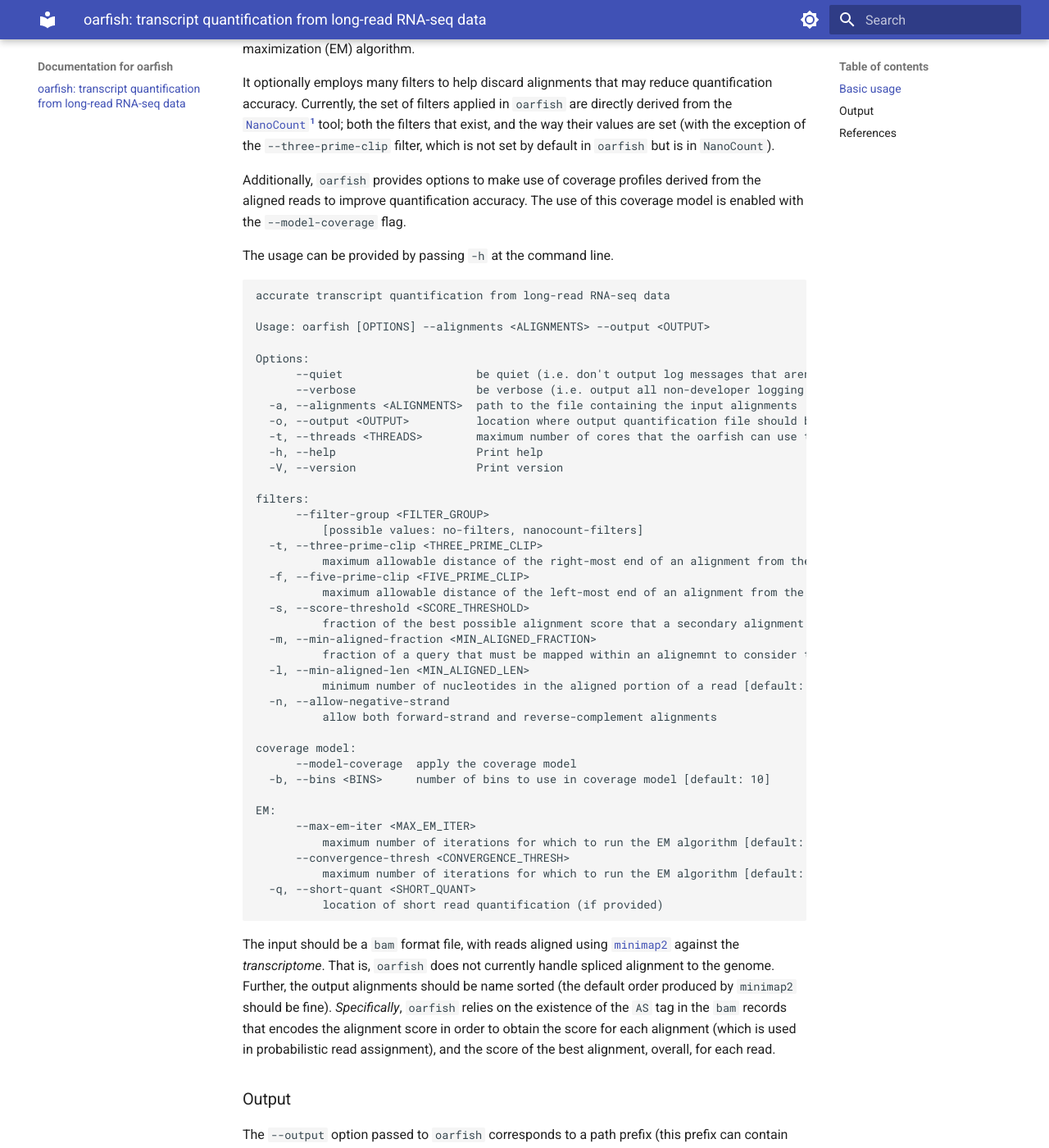
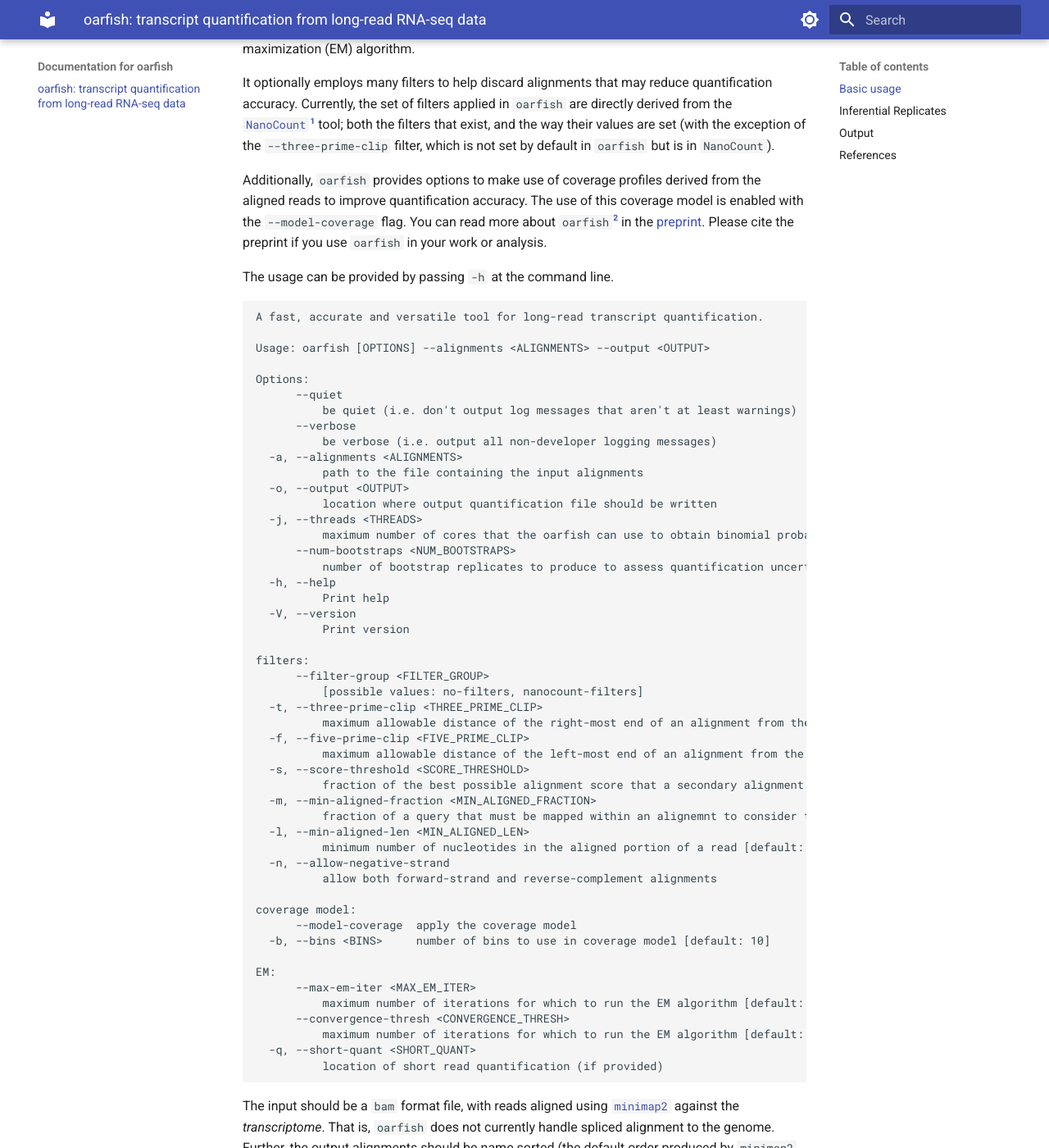
Before and after one commit to COMBINE-lab/oarfish, an MkDocs documentation site: the page built from docs/index.md, in a window 1280 px wide and 1400 px high, scrolled down 323 px. Shown: the whole window at 82% size. Built offline with MkDocs 1.6.1 and Material for MkDocs 9.7.7, drawn with Linux system fonts in a browser that asks for light colours; some of the changed text lies outside the part shown.

Commit message:
update docs

````diff
--- a/docs/index.md
+++ b/docs/index.md
@@ -6,22 +6,31 @@
 
 It optionally employs many filters to help discard alignments that may reduce quantification accuracy.  Currently, the set of filters applied in `oarfish` are directly derived from the [`NanoCount`](https://github.com/a-slide/NanoCount)[^Gleeson] tool; both the filters that exist, and the way their values are set (with the exception of the `--three-prime-clip` filter, which is not set by default in `oarfish` but is in `NanoCount`).
 
-Additionally, `oarfish` provides options to make use of coverage profiles derived from the aligned reads to improve quantification accuracy.  The use of this coverage model is enabled with the `--model-coverage` flag.
+Additionally, `oarfish` provides options to make use of coverage profiles derived from the aligned reads to improve quantification accuracy.  The use of this coverage model is enabled with the `--model-coverage` flag. You can read more about `oarfish`[^preprint] in the [preprint](https://www.biorxiv.org/content/10.1101/2024.02.28.582591v1). Please cite the preprint if you use `oarfish` in your work or analysis.
 
 The usage can be provided by passing `-h` at the command line.
 ```
-accurate transcript quantification from long-read RNA-seq data
+A fast, accurate and versatile tool for long-read transcript quantification.
 
 Usage: oarfish [OPTIONS] --alignments <ALIGNMENTS> --output <OUTPUT>
 
 Options:
-      --quiet                    be quiet (i.e. don't output log messages that aren't at least warnings)
-      --verbose                  be verbose (i.e. output all non-developer logging messages)
-  -a, --alignments <ALIGNMENTS>  path to the file containing the input alignments
-  -o, --output <OUTPUT>          location where output quantification file should be written
-  -t, --threads <THREADS>        maximum number of cores that the oarfish can use to obtain binomial probability [default: 1]
-  -h, --help                     Print help
-  -V, --version                  Print version
+      --quiet
+          be quiet (i.e. don't output log messages that aren't at least warnings)
+      --verbose
+          be verbose (i.e. output all non-developer logging messages)
+  -a, --alignments <ALIGNMENTS>
+          path to the file containing the input alignments
+  -o, --output <OUTPUT>
+          location where output quantification file should be written
+  -j, --threads <THREADS>
+          maximum number of cores that the oarfish can use to obtain binomial probability [default: 1]
+      --num-bootstraps <NUM_BOOTSTRAPS>
+          number of bootstrap replicates to produce to assess quantification uncertainty [default: 0]
+  -h, --help
+          Print help
+  -V, --version
+          Print version
 
 filters:
       --filter-group <FILTER_GROUP>
@@ -54,6 +63,9 @@
 
 The input should be a `bam` format file, with reads aligned using [`minimap2`](https://github.com/lh3/minimap2) against the _transcriptome_. That is, `oarfish` does not currently handle spliced alignment to the genome.  Further, the output alignments should be name sorted (the default order produced by `minimap2` should be fine). _Specifically_, `oarfish` relies on the existence of the `AS` tag in the `bam` records that encodes the alignment score in order to obtain the score for each alignment (which is used in probabilistic read assignment), and the score of the best alignment, overall, for each read.
 
+### Inferential Replicates
+
+`oarfish` has the ability to compute [_inferential replicates_](https://academic.oup.com/nar/article/47/18/e105/5542870) of its quantification estimates. This is performed by bootstrap sampling of the original read mappings, and subsequently performing inference under each resampling.  These inferential replicates allow assessing the variance of the point estimate of transcript abundance, and can lead to improved differential analysis at the transcript level, if using a differential testing tool that takes advantage of this information. The generation of inferential replicates is controlled by the `--num-bootstraps` argument to `oarfish`.  The default value is `0`, meaning that no inferential replicates are generated.  If you set this to some value greater than `0`, the the requested number of inferential replicates will be generated. It is recommended, if generating inferential replicates, to run `oarfish` with multiple threads, since replicate generation is highly-parallelized. Finally, if replicates are generated, they are written to a [`Parquet`](https://parquet.apache.org/), starting with the specified output stem and ending with `infreps.pq`.
 
 ### Output
 
@@ -61,8 +73,10 @@
 
   * `P.meta_info.json` - a JSON format file containing information about relevant parameters with which `oarfish` was run, and other relevant inforamtion from the processed sample apart from the actual transcript quantifications.
   * `P.quant` - a tab separated file listing the quantified targets, as well as information about their length and other metadata. The `num_reads` column provides the estimate of the number of reads originating from each target.
-
+  * `P.infreps.pq` - a [`Parquet`](https://parquet.apache.org/) table where each row is a transcript and each column is an inferential replicate, containing the estimated counts for each transcript under each computed inferential replicate.
 
 ### References
 
 [^Gleeson]: Josie Gleeson, Adrien Leger, Yair D J Prawer, Tracy A Lane, Paul J Harrison, Wilfried Haerty, Michael B Clark, Accurate expression quantification from nanopore direct RNA sequencing with NanoCount, Nucleic Acids Research, Volume 50, Issue 4, 28 February 2022, Page e19, [https://doi.org/10.1093/nar/gkab1129](https://doi.org/10.1093/nar/gkab1129)
+
+[^preprint]: Zahra Zare Jousheghani, Rob Patro. Oarfish: Enhanced probabilistic modeling leads to improved accuracy in long read transcriptome quantification, bioRxiv 2024.02.28.582591; doi: [https://doi.org/10.1101/2024.02.28.582591](https://doi.org/10.1101/2024.02.28.582591)
````
